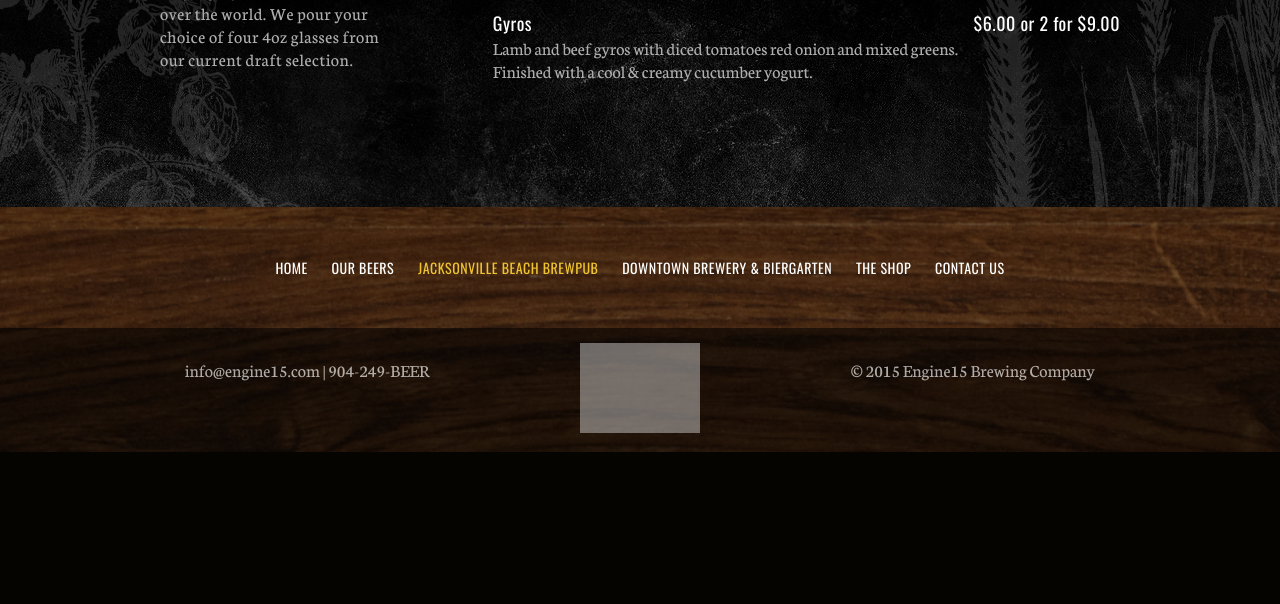
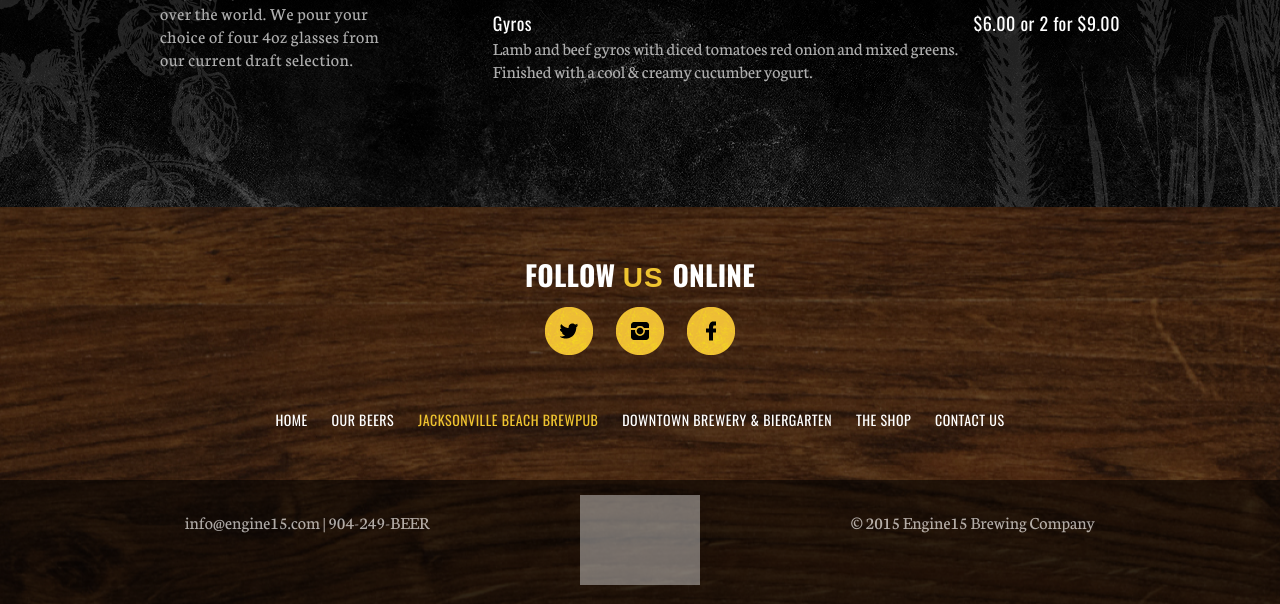
Before and after one commit to johndelanetaylor/Engine15, a PHP site: page /jacksonville-beach-brewpub in a window 1280 px wide. Shown: the part 2585-3189 px from the top of the page. Before the commit the page ends 3037 px from the top, so only its background shows below. Run offline with PHP 8.4, Linux system fonts and the light colour scheme; grey boxes are pictures that could not be loaded.

Commit message:
Social Padding Fix

```diff
--- a/css/styles.css
+++ b/css/styles.css
@@ -91,6 +91,9 @@ h1, h2, h3, h4 {
 	zoom: 1;
 	filter: alpha(opacity=80);
 	opacity: 0.8;
+}
+.btm {
+    padding-bottom: 0;
 }
 
 /* ~~~~~ Navigation ~~~~~ */
--- a/downtown-brewery-and-biergarten.php
+++ b/downtown-brewery-and-biergarten.php
@@ -213,6 +213,9 @@
     </div>
 </section>
 
+<!-- Social -->
+<?php include($_SERVER['DOCUMENT_ROOT']."/snippets/social.php"); ?>
+
 <!-- Footer -->
 <?php include($_SERVER['DOCUMENT_ROOT']."/snippets/footer.php"); ?>
 
--- a/jacksonville-beach-brewpub.php
+++ b/jacksonville-beach-brewpub.php
@@ -214,6 +214,9 @@
     </div>
 </section>
 
+<!-- Social -->
+<?php include($_SERVER['DOCUMENT_ROOT']."/snippets/social.php"); ?>
+
 <!-- Footer -->
 <?php include($_SERVER['DOCUMENT_ROOT']."/snippets/footer.php"); ?>
 
--- a/snippets/social.php
+++ b/snippets/social.php
@@ -1,4 +1,4 @@
-<section class="social sm-pad">
+<section class="social sm-pad<?php if($pageTitle === 'Jax Beach Brewpub' || $pageTitle === 'Downtown Brewery & Biergarten'){ echo ' btm'; } ?>">
     <div class="container">
         <div class="row">
             <div class="twelve columns social-heading">
```
